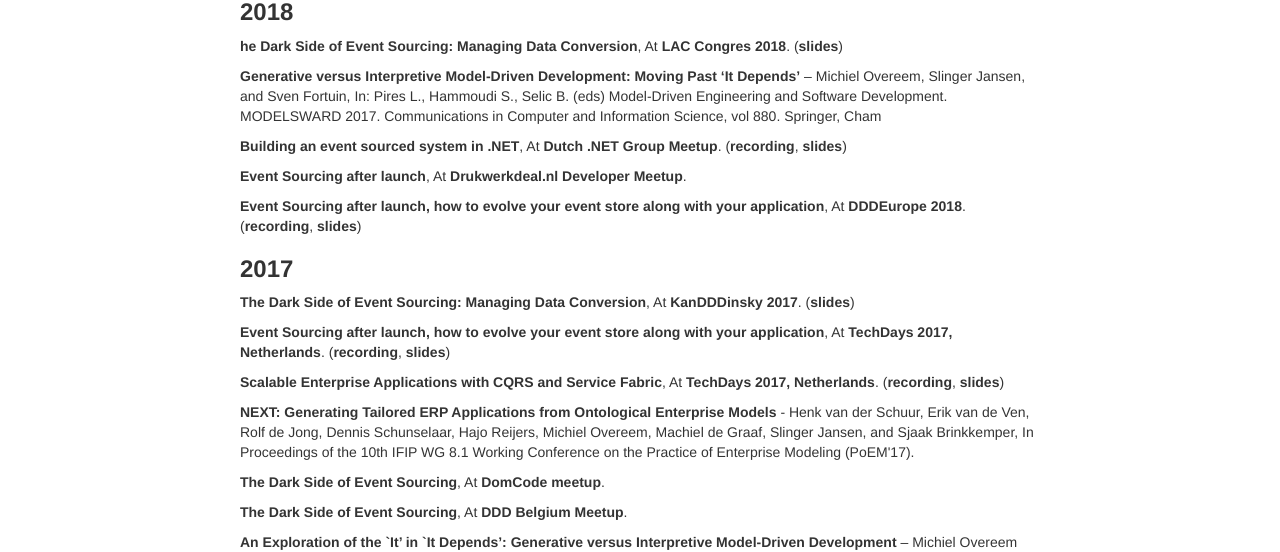
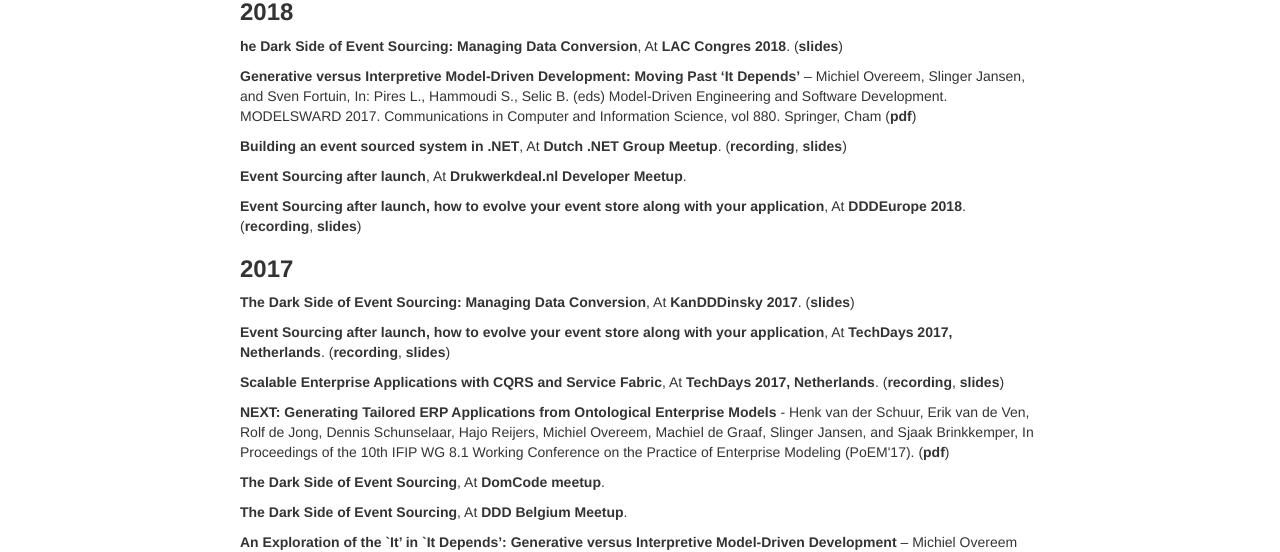
Before and after one commit to overeemm/overeemm.github.com, a Jekyll site: the page built from pubspres.html, in a window 1280 px wide. Shown: the part 156-708 px from the top of the page. Built offline with Jekyll 4.4.1, drawn with Linux system fonts in a browser that asks for light colours; nearby versions of some CDN libraries.

Commit message:
!fixed file links

```diff
--- a/pubspres.html
+++ b/pubspres.html
@@ -19,7 +19,7 @@
 
 <p>
     <b>Generative versus Interpretive Model-Driven Development: Moving Past ‘It Depends’</b> – Michiel Overeem, Slinger Jansen, and Sven Fortuin,
-    In: Pires L., Hammoudi S., Selic B. (eds) Model-Driven Engineering and Software Development. MODELSWARD 2017. Communications in Computer and Information Science, vol 880. Springer, Cham
+    In: Pires L., Hammoudi S., Selic B. (eds) Model-Driven Engineering and Software Development. MODELSWARD 2017. Communications in Computer and Information Science, vol 880. Springer, Cham (<a href="/files/2018Springer-generationvsinterpretation.pdf">pdf</a>)
 </p>
 
 <p>
@@ -64,7 +64,7 @@
 <p>
     <b>NEXT: Generating Tailored ERP Applications from Ontological Enterprise Models</b> -
     Henk van der Schuur, Erik van de Ven, Rolf de Jong, Dennis Schunselaar, Hajo Reijers, Michiel Overeem, Machiel de Graaf, Slinger Jansen, and Sjaak Brinkkemper,
-    In Proceedings of the 10th IFIP WG 8.1 Working Conference on the Practice of Enterprise Modeling (PoEM'17).
+    In Proceedings of the 10th IFIP WG 8.1 Working Conference on the Practice of Enterprise Modeling (PoEM'17). (<a href="/files/2017POEM-oem.pdf">pdf</a>)
 </p>
 
 <p>
@@ -84,7 +84,7 @@
 
 <p>
     <b>The Dark Side of Event Sourcing: Managing Data Conversion</b> – Michiel Overeem, Marten Spoor, and Slinger Jansen,
-    In Proceedings of the 24th Conference on Software Analysis, Evolution, and Reengineering (SANER 2017). (<a href="/files/2017saner-eventsourcing.pdf">pdf</a>)
+    In Proceedings of the 24th Conference on Software Analysis, Evolution, and Reengineering (SANER 2017). (<a href="/files/2017SANER-eventsourcing.pdf">pdf</a>)
 </p>
 
 <h3 class="entry-title">
```
